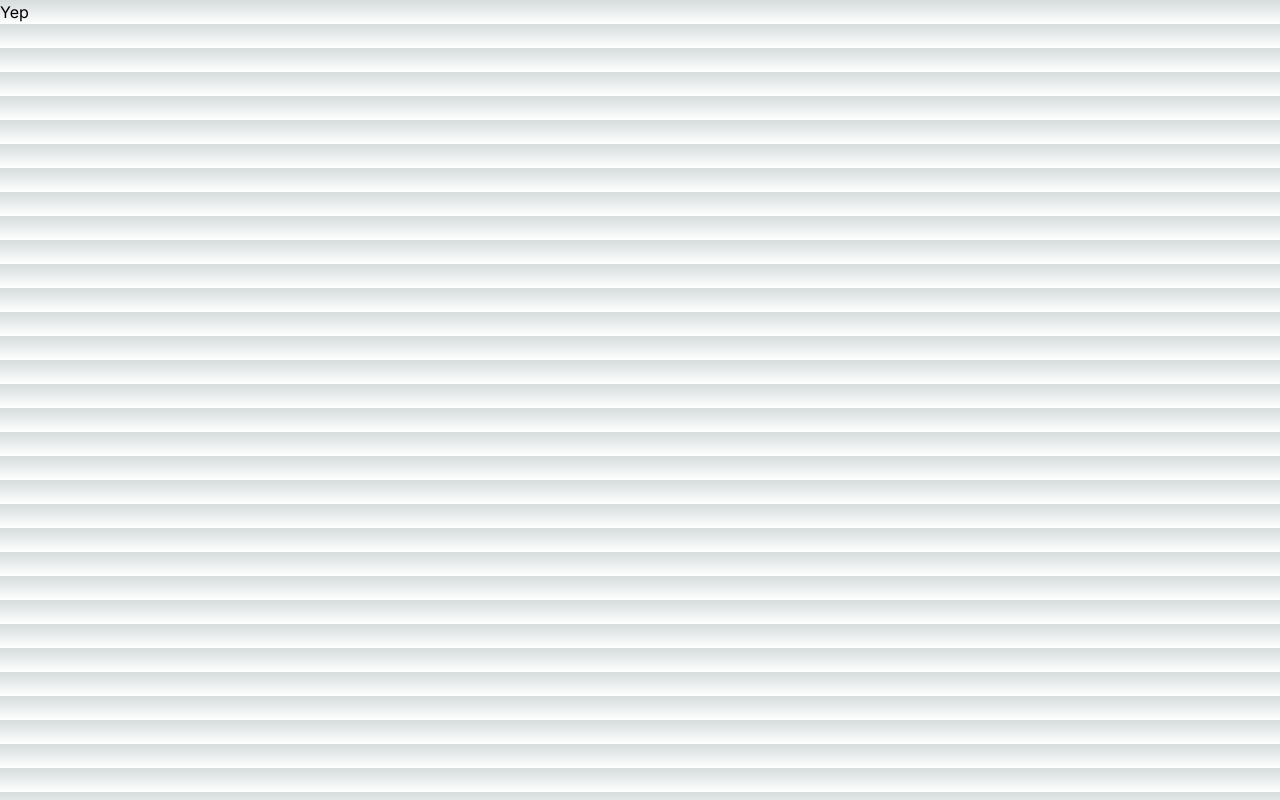
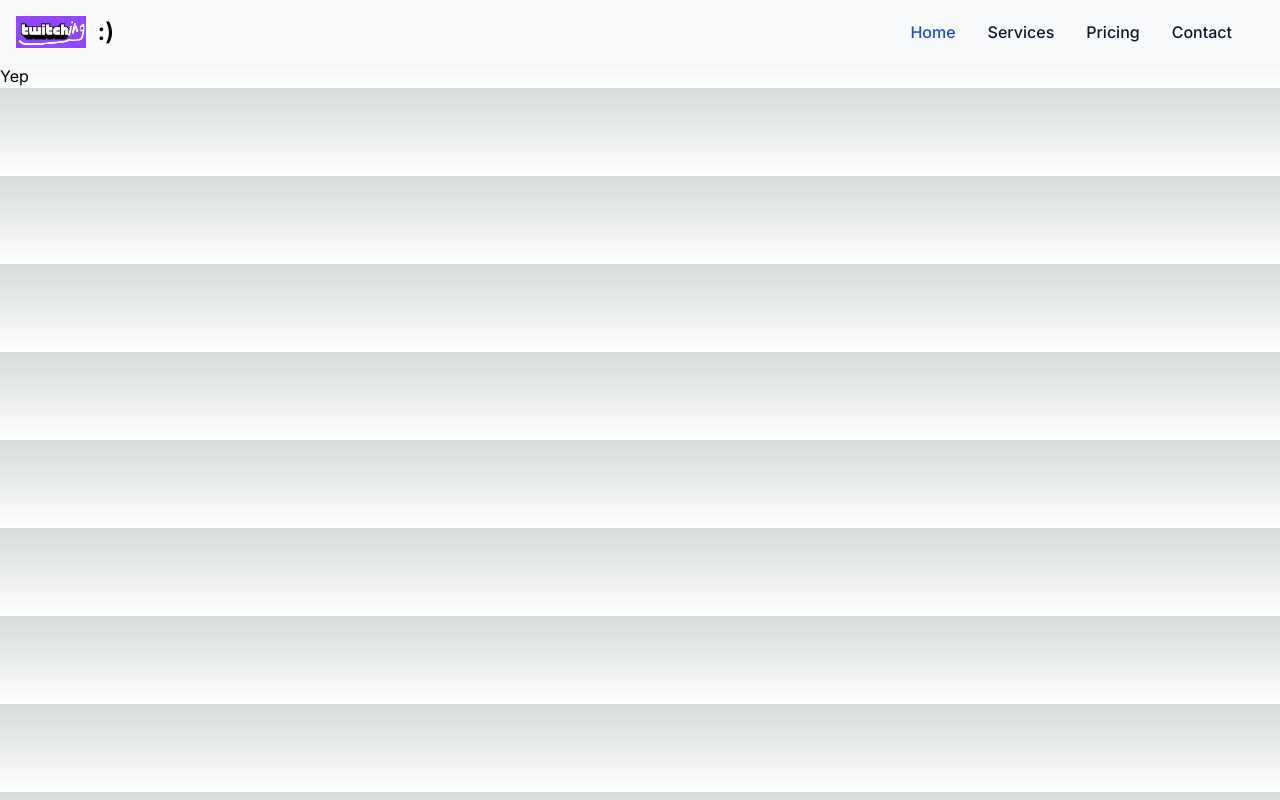
Before and after one commit to yuval59/twitch-stats, a Next.js app: page / in a window 1280 px wide. Built offline with nearby package versions, Linux system fonts and the light colour scheme.

Commit message:
Update to include TopNav

```diff
--- a/src/app/layout.tsx
+++ b/src/app/layout.tsx
@@ -1,3 +1,4 @@
+import TopNav from '@/components/navs/TopNav'
 import { ClerkProvider } from '@clerk/nextjs'
 import { Inter } from 'next/font/google'
 import './globals.css'
@@ -12,7 +13,11 @@ export const metadata = {
 const RootLayout = ({ children }: { children: React.ReactNode }) => (
   <ClerkProvider>
     <html lang='en'>
-      <body className={inter.className}>{children}</body>
+      <body className={inter.className}>
+        <TopNav></TopNav>
+        {children}
+        <script src='https://unpkg.com/flowbite@1.5.1/dist/flowbite.js'></script>
+      </body>
     </html>
   </ClerkProvider>
 )
```
